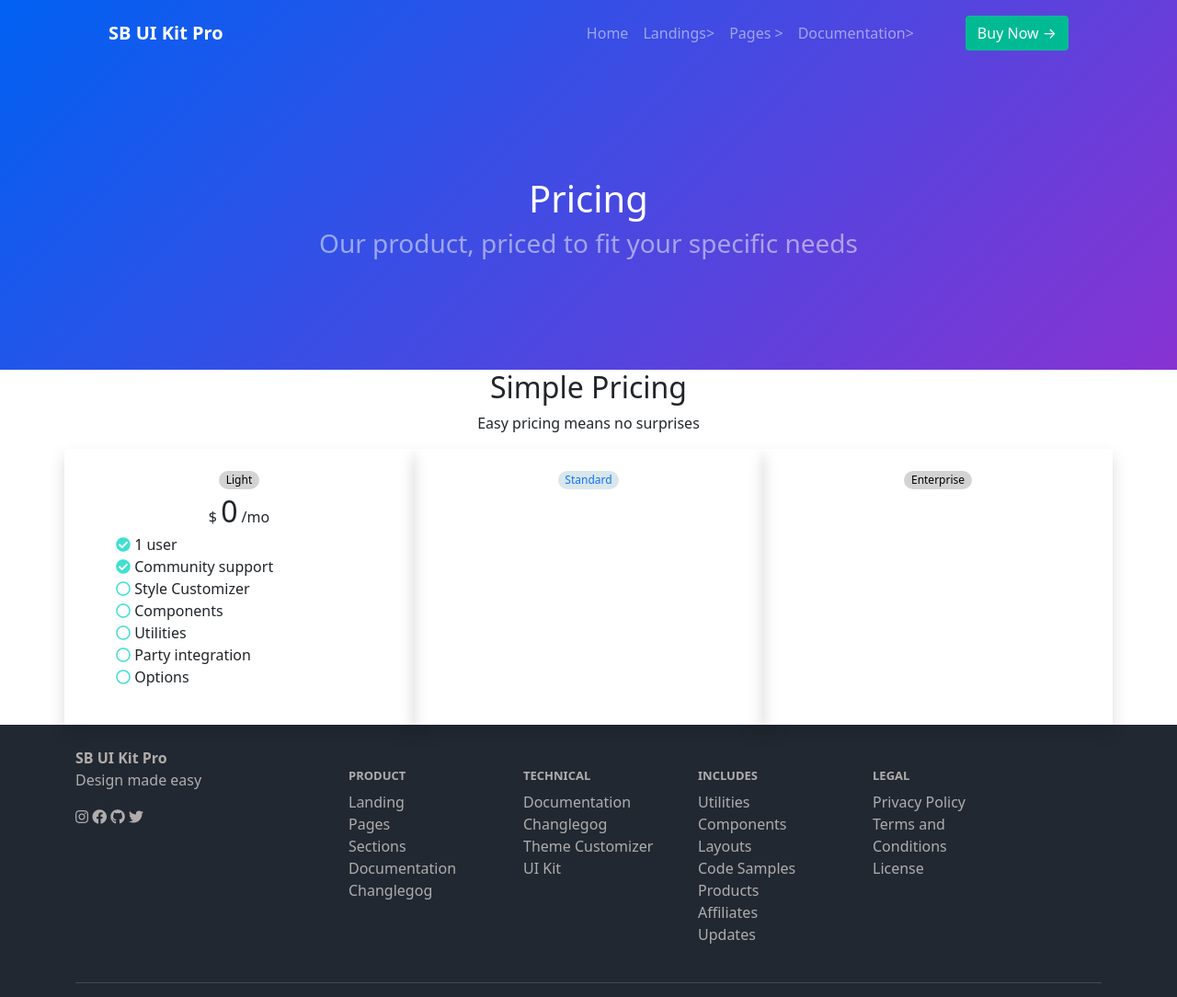
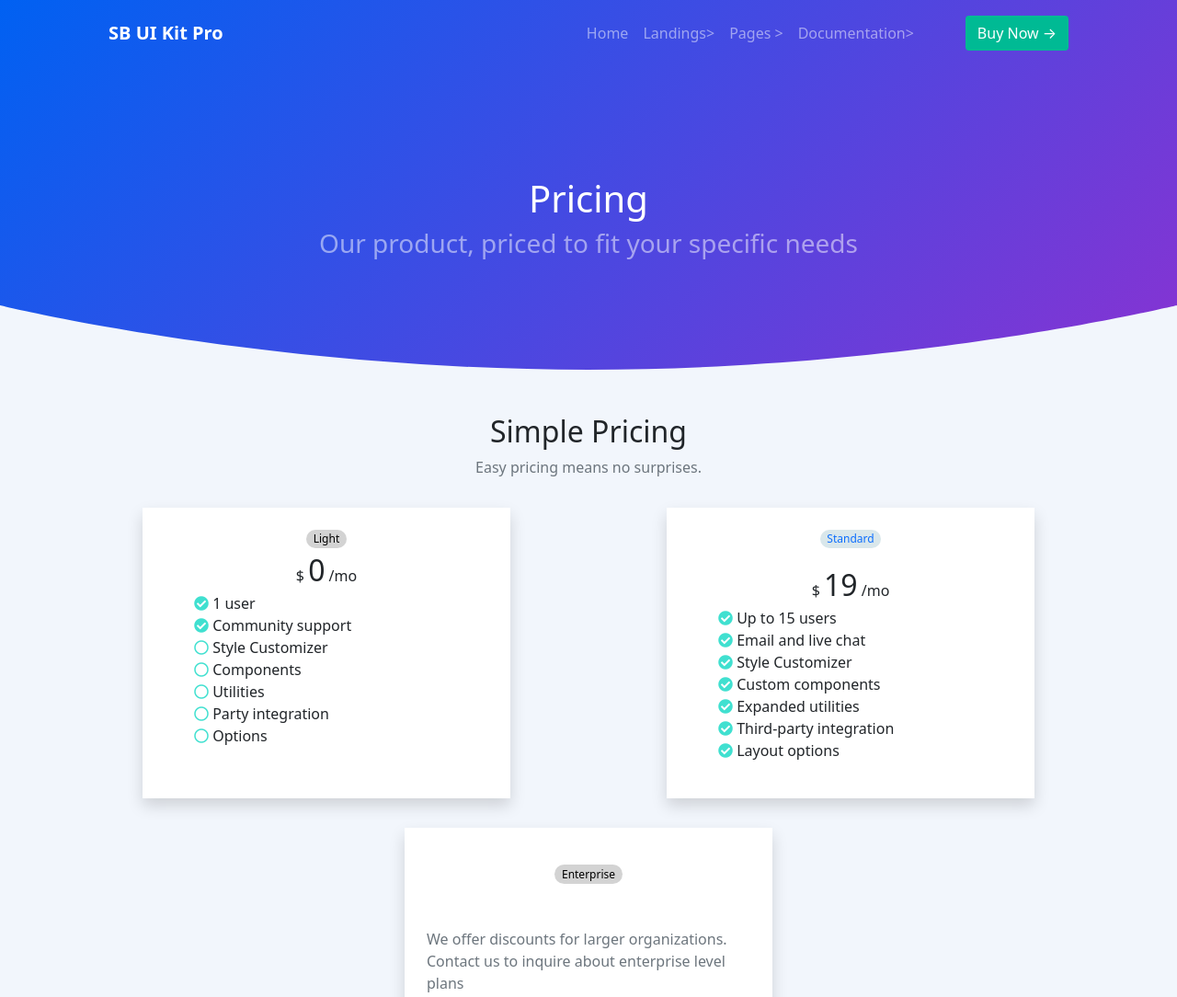
Before and after one commit to aleraiz/Clase5, a plain HTML site: page index.html in a window 1280 px wide. Shown: the top 1084 px of the page at 92% size. Drawn offline with nearby package versions, Linux system fonts and the light colour scheme; a small style sheet from the web is missing.

Commit message:
seccion 2 terminada

```diff
--- a/css/styles.css
+++ b/css/styles.css
@@ -186,7 +186,9 @@ nav {
     rgba(105, 0, 199, 0.8) 100%
   ) !important;
 }
-
+.cards {
+  background-color: #f2f6fc;
+}
 #first-col ul {
   list-style-type: none;
   margin-left: 0%;
@@ -201,7 +203,25 @@ nav {
 #second-col li i {
   color: turquoise;
 }
-
+#first-col,
+#second-col,
+#third-col {
+  width: 400px;
+  background-color: white;
+}
+#sectionOne {
+  position: relative;
+}
+#sectionOne::before {
+  content: " ";
+  height: 70px;
+  width: 100%;
+  background: transparent url("../img/curveBlue.svg");
+  background-repeat: no-repeat;
+  background-size: 100% 100%;
+  position: absolute;
+  bottom: 0;
+}
 .pt-10 {
   padding-top: 7rem;
 }
--- a/index.html
+++ b/index.html
@@ -25,7 +25,7 @@
     <link href="https://cdn.jsdelivr.net/npm/bootstrap@5.1.3/dist/css/bootstrap.min.css" rel="stylesheet" integrity="sha384-1BmE4kWBq78iYhFldvKuhfTAU6auU8tT94WrHftjDbrCEXSU1oBoqyl2QvZ6jIW3" crossorigin="anonymous">
   </head>
   <body>
-    <section class="blue ">
+    <section id="sectionOne" class="blue">
     <nav
       class=" navbar navbar-expand-lg  navbar-fixed-top pt-3 mb-3"
     >
@@ -95,12 +95,12 @@
     <section class="cards">
       <div class="container ">
         <div class="text-center">
-            <h2>Simple Pricing</h2>
-            <p>Easy pricing means no surprises</p>
+            <h2 class="pt-5" >Simple Pricing</h2>
+            <p class="text-muted">Easy pricing means no surprises.</p>
         </div>
-        <div class="row">
+        <div class="row d-flex justify-content-around">
 
-            <div id="first-col" class="col-lg-4 shadow p-4">
+            <div id="first-col" class="col-lg-4 shadow p-4 m-3">
                 <div class="d-flex justify-content-center">
                     <span id="pill-gris" class="badge rounded-pill text-bg-light fw-light">Light</span>
                 </div>
@@ -120,16 +120,33 @@
                     <li><i class="far fa-circle"></i> Options</li>
                 </ul>
             </div>
-            <div class="col-lg-4 shadow p-4">
-                <div class="d-flex justify-content-center">
+                <div id="second-col" class="col-lg-4 shadow p-4 m-3">
+                  <div class="d-flex justify-content-center">
                     <span class="badge rounded-pill mb-3 text-primary fw-light ">Standard</span>
-                </div>
                   </div>
-            <div class="col-lg-4 shadow p-4">
-                <div class="d-flex justify-content-center">
+                  <div class="d-flex justify-content-center align-items-baseline">
+                    <span class="simbolo-precio">$<span>
+                    <span class="precio">19</span>
+                    <span class="mo">/mo</span>
+                  </div>
+                  <ul>
+                    <li><i class="fas fa-check-circle"></i> Up to 15 users </li>
+                    <li><i class="fas fa-check-circle"></i> Email and live chat</li>
+                    <li><i class="fas fa-check-circle"></i> Style Customizer</li>
+                    <li><i class="fas fa-check-circle"></i> Custom components</li>
+                    <li><i class="fas fa-check-circle"></i> Expanded utilities</li>
+                    <li><i class="fas fa-check-circle"></i> Third-party integration</li>
+                    <li><i class="fas fa-check-circle"></i> Layout options</li>
+                </ul>
+            </div>
+            <div id="third-col" class="col-lg-4 shadow p-4 m-3">
+                <div class="d-flex justify-content-center m-3">
                     <span id="pill-gris"class="badge rounded-pill text-bg-light fw-light">Enterprise</span>
                 </div>
+                <div class="mt-5"> <span class="text-muted">We offer discounts for larger organizations. Contact us to inquire about enterprise level plans</span></div>
+
             </div>
+            <div class="d-flex justify-content-center m-5"><button type="button" class="btn btn-primary">Get Started</button></div>
         </div>
       </div>
     </section>
```
Also changed, not shown: img/curveBlue.svg (added).
